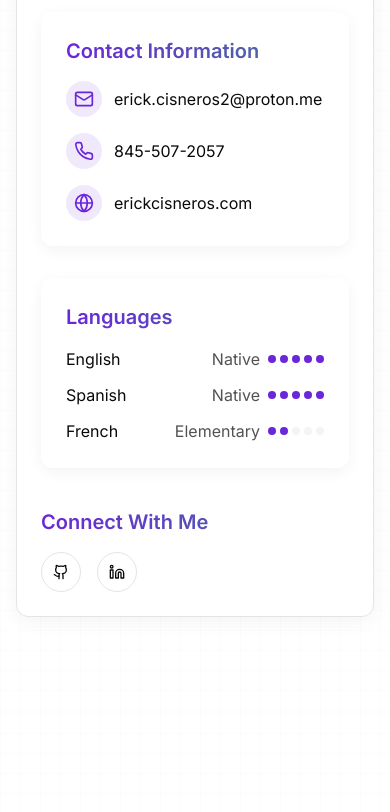
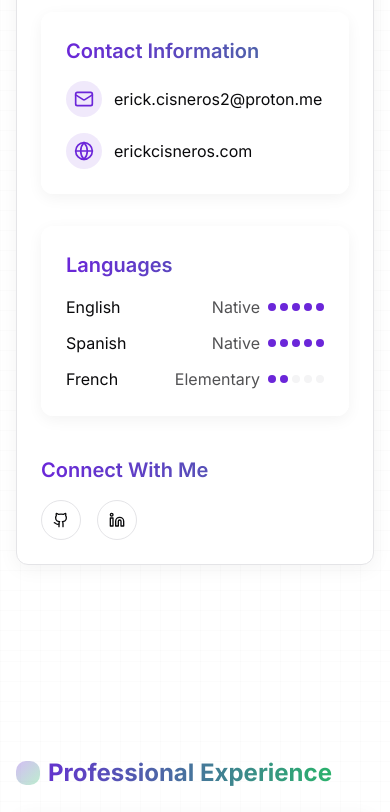
Before and after one commit to erickcisneros1/Personal-Website, a Next.js app: page / in a window 390 px wide. Shown: the part 1320-2132 px from the top of the page. Built offline with nearby package versions, Linux system fonts and the light colour scheme.

Commit message:
Remove phone number from contact information

```diff
--- a/app/page.tsx
+++ b/app/page.tsx
@@ -127,14 +127,6 @@ export default function Home() {
                     </div>
                     <a href="mailto:erick.cisneros2@proton.me" className="hover:text-primary transition-colors">
                       erick.cisneros2@proton.me
-                    </a>
-                  </li>
-                  <li className="flex items-center gap-3">
-                    <div className="bg-primary/10 p-2 rounded-full">
-                      <Phone className="h-5 w-5 text-primary" />
-                    </div>
-                    <a href="tel:8455072057" className="hover:text-primary transition-colors">
-                      845-507-2057
                     </a>
                   </li>
                   <li className="flex items-center gap-3">
@@ -807,17 +799,6 @@ export default function Home() {
                   </li>
                   <li className="flex items-center gap-4">
                     <div className="bg-primary/10 p-3 rounded-full">
-                      <Phone className="h-5 w-5 text-primary" />
-                    </div>
-                    <div>
-                      <p className="text-sm text-foreground/70">Phone</p>
-                      <a href="tel:8455072057" className="hover:text-primary transition-colors text-lg">
-                        845-507-2057
-                      </a>
-                    </div>
-                  </li>
-                  <li className="flex items-center gap-4">
-                    <div className="bg-primary/10 p-3 rounded-full">
                       <Linkedin className="h-5 w-5 text-primary" />
                     </div>
                     <div>
```
